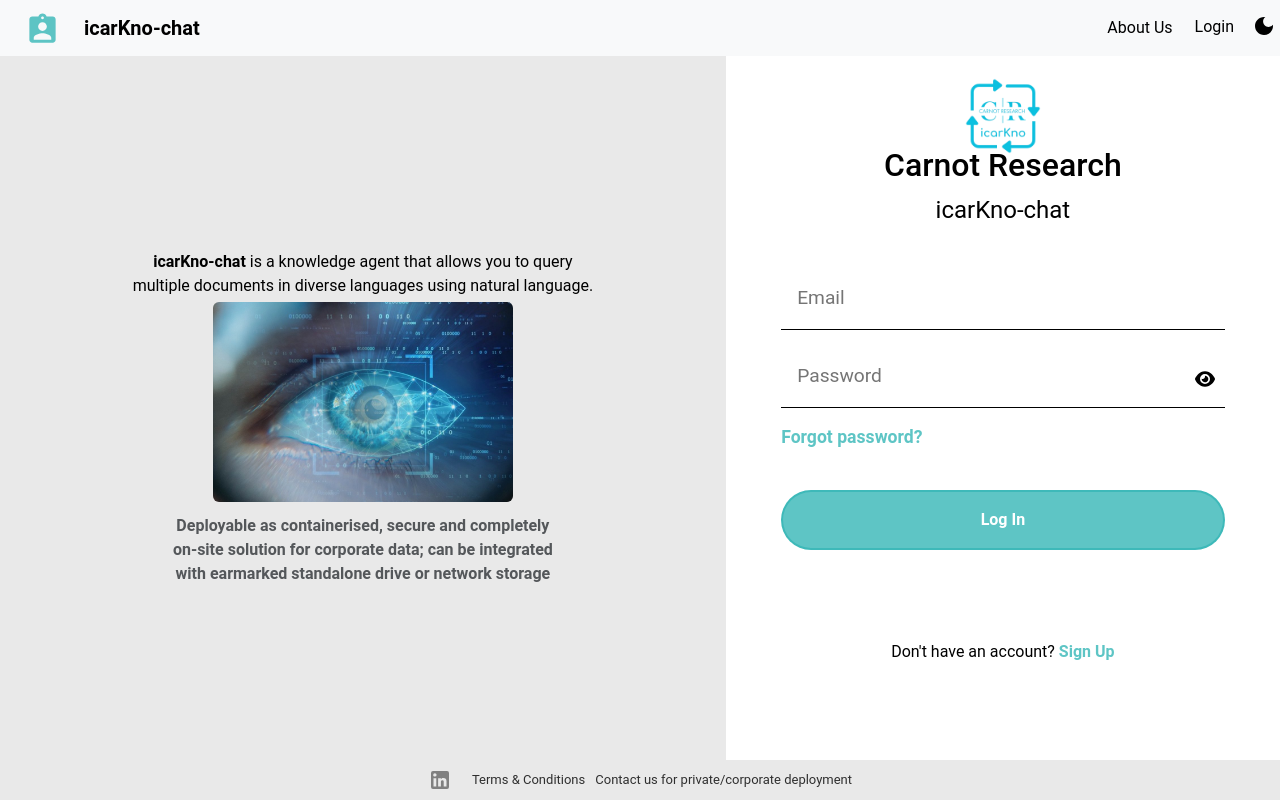
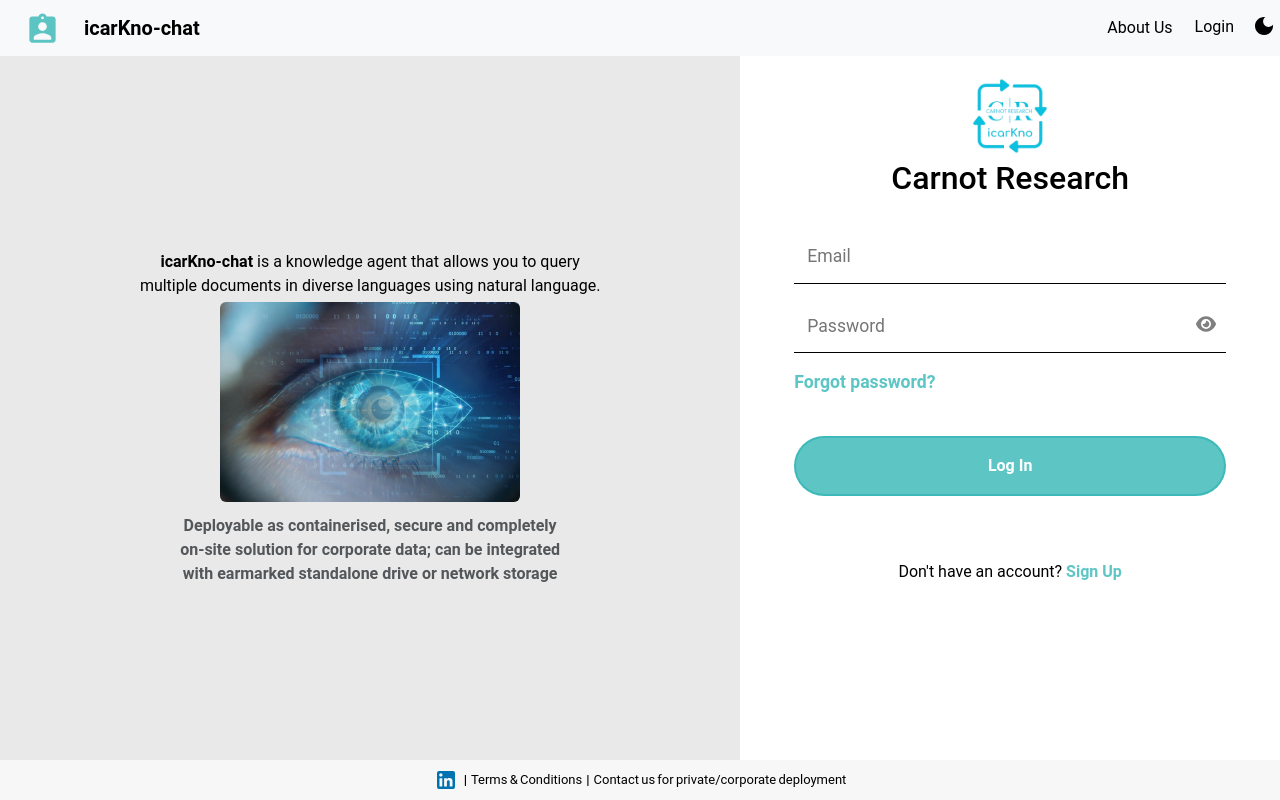
Before and after one commit to carnotresearch/qdoc-app, a React (Create React App) app: page /login in a window 1280 px wide. Built offline with nearby package versions, Linux system fonts and the light colour scheme; no server answers.

Commit message:
new changes added

```diff
--- a/src/components/Login.js
+++ b/src/components/Login.js
@@ -163,7 +163,7 @@
           </div>
           <div className="login-center">
             <h2>Carnot Research</h2>
-            <p>icarKno-chat</p>
+
             <form className="login-form" onSubmit={handleSubmit}>
               <input
                 type="text"
@@ -239,16 +239,24 @@
       </div>
     {/* Footer Section */}
 <footer className="login-footer">
-        <a href="https://www.linkedin.com/company/carnot-research-pvt-ltd/" target="_blank" rel="noopener noreferrer">
-          <LinkedInIcon style={{ color: "grey", marginRight: "10px" }} />
+  <a className="Licon" href="https://www.linkedin.com/company/carnot-research-pvt-ltd/" target="_blank" rel="noopener noreferrer">
+    <LinkedInIcon style={{ color: "#0072b1", marginRight: "2px" }} />
   </a>
+
+  <span className="footer-separator">|</span>
+
   <a href="https://carnotresearch.com/terms.html" className="footer-link">
     Terms & Conditions
   </a>
-        <a href="contact@carnotresearch.com" className="footer-link">
+
+  <span className="footer-separator">|</span>
+
+  <a href="mailto:contact@carnotresearch.com" className="footer-link">
     Contact us for private/corporate deployment
   </a>
 </footer>
+
+
     </div>
   );
 };
--- a/src/styles/login.css
+++ b/src/styles/login.css
@@ -17,32 +17,42 @@
 }
 
 .login-footer {
-  background-color: #E9E9E9;
+  background-color: rgb(248, 247, 247);
   padding: 10px 20px;
   text-align: center;
   display: flex;
   justify-content: center;
   align-items: center;
-  gap: 10px;
+  gap: 4px;
   position: fixed;
   font-size: 13px;
   bottom: 0;
   width: 100%;
   height: 30px;
+  color: #151414;
   box-sizing: border-box;
   flex-wrap: wrap;
+  word-spacing: -1px;
   display: none;
+
 }
+
 
 .show-footer {
   display: flex;
 }
+.login-footer a {
+  gap:0px;
+  color: black;
 
-.login-footer a,
+}
+
 .login-footer svg {
-  color: rgb(47, 47, 47);
+  color: rgb(0, 0, 0);
+  font-weight: bold;
   text-decoration: none;
   display: flex;
+  letter-spacing: -0.5px;
   align-items: center;
   gap: 3px;
 }
@@ -54,7 +64,7 @@
 .login-footer .footer-item {
   display: flex;
   align-items: center;
-  gap: 10px;
+  gap: 1px;
 }
 
 @media (min-width: 1000px) {
@@ -66,7 +76,7 @@
   }
 
   .login-footer .footer-item {
-    gap: 5px;
+    gap: 1px;
   }
 }
 *{
@@ -131,6 +141,9 @@
 .login-right form{
   display: flex;
   flex-direction: column;
+  top:25px;
+  position: relative;
+
 }
 
 .login-logo{
@@ -154,7 +167,7 @@
 
 .login-center {
   margin: auto 0;
-  bottom: 30px; /* Move it up by decreasing the value */
+  bottom: 17px ;/* Move it up by decreasing the value */
   position: relative;
 }
 
@@ -176,16 +189,23 @@
   font-size: 1.5rem;
   margin-bottom: 40px;
 }
+.footer-separator {
+  margin: 0 0px;     /* Minimal space between the separator and the links */
+  font-weight: bold; /* Makes the separator bold */
+  color: #000;       /* Adjust the color as needed */
+}
+
 
 .login-form input[type='email'],
 .login-form input[type='password'],
 .login-form input[type='text']
  {
-  font-size: 1.2rem;
+  font-size: 1.1rem;
   width: 100%;
-  padding: 16px;
+  padding: 13px;
   margin-bottom: 16px;
   border: 0px;
+
   border-bottom: 1px solid black;
   outline: none;
   box-sizing: border-box;
@@ -202,6 +222,7 @@
   bottom: 35px;
   cursor: pointer;
   outline: none;
+  color: grey;
 }
 
 .login-form button {
@@ -240,6 +261,9 @@
   display: flex;
   flex-direction: column;
   row-gap: 10px;
+  margin-bottom: 20px;
+
+
 }
 
 .login-center-buttons button:nth-child(1){
@@ -270,16 +294,18 @@
 }
 
 .login-bottom-p{
-
   text-align: center;
   font-size: 1rem;
   padding-bottom: 10px;
-  margin-top: 10px;
+  margin-top: 2px;
+
+
 }
 
 .login-bottom-p a{
   text-decoration: none;
   font-weight: 600;
+
 }
 
 .login-bottom-p a:hover{
```
Lines whose indentation alone changed are shown as unchanged.
